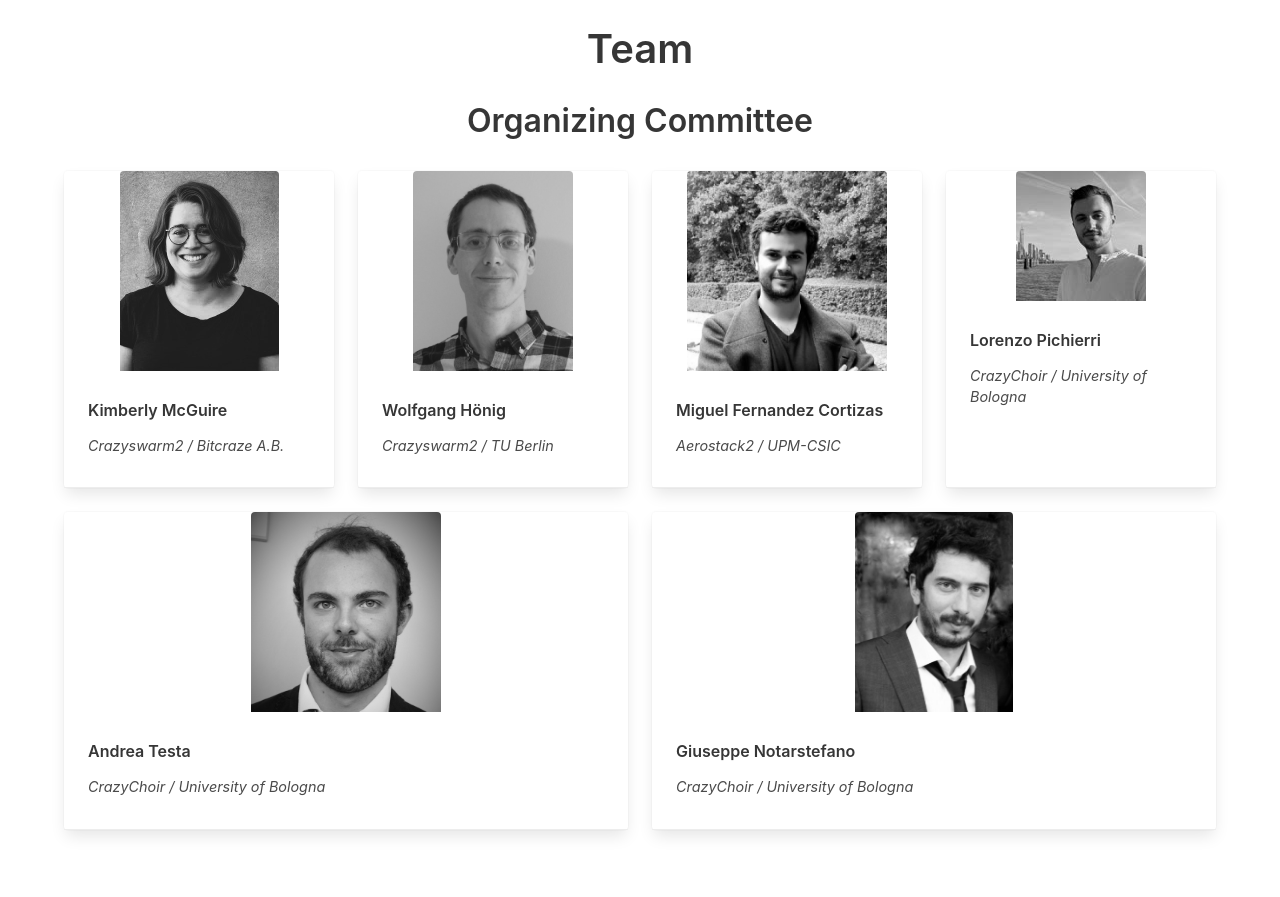
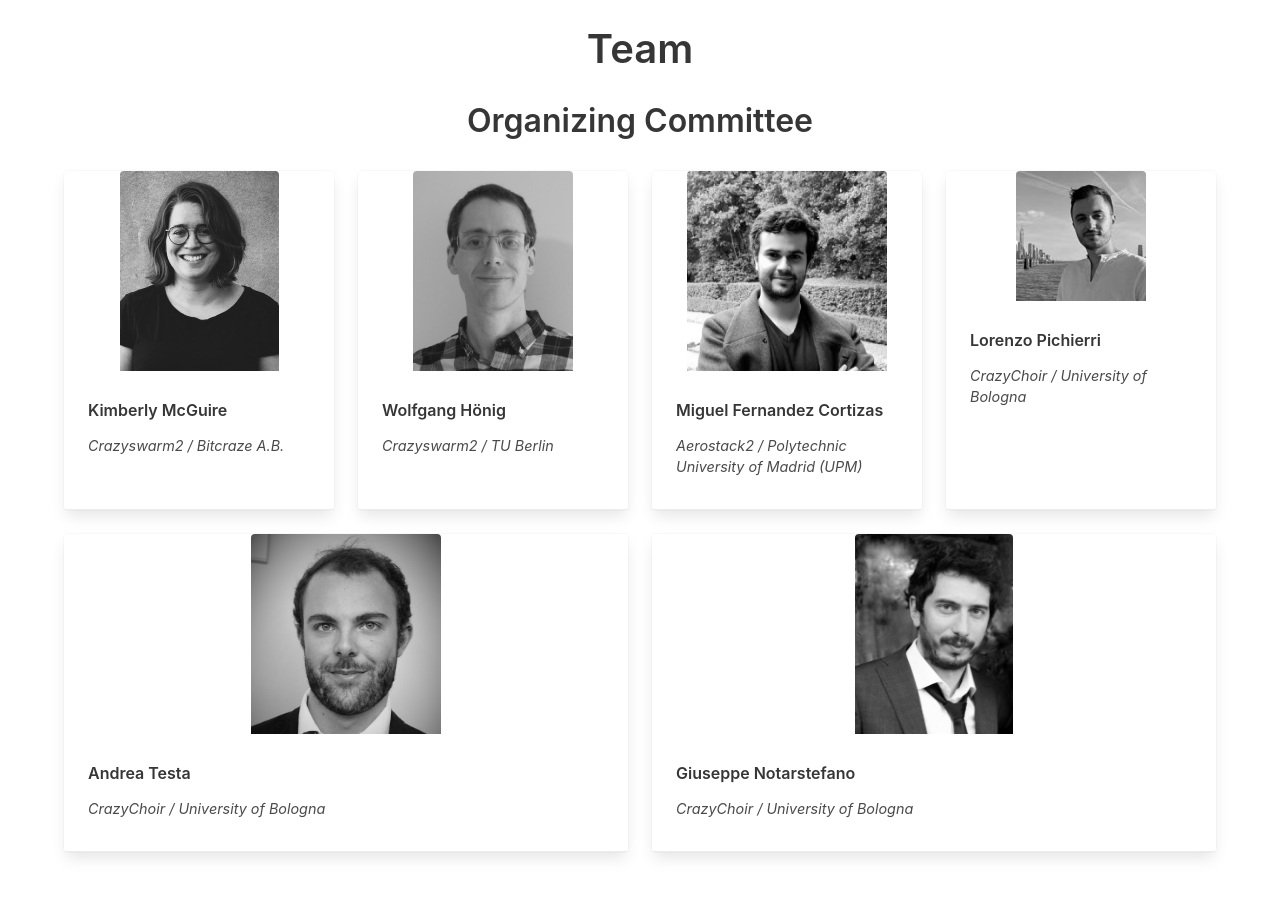
Before and after one commit to IMRCLab/workshop-aerial-swarms-rss2024, a Jekyll site: the page built from index.html, in a window 1280 px wide and 900 px high, scrolled down 1618 px. Shown: the top 897 px of the window. Built offline with Jekyll 4.4.1, drawn with Linux system fonts in a browser that asks for light colours.

Commit message:
update affiliation

```diff
--- a/_data/team.yml
+++ b/_data/team.yml
@@ -6,7 +6,7 @@ organizers:
     affiliation: Crazyswarm2 / TU Berlin
     image: wolfgang_hoenig.jpg
   - name: Miguel Fernandez Cortizas
-    affiliation: Aerostack2 / UPM-CSIC
+    affiliation: Aerostack2 / Polytechnic University of Madrid (UPM)
     image: miguel.jpg
   - name: Lorenzo Pichierri
     affiliation: CrazyChoir / University of Bologna
```
